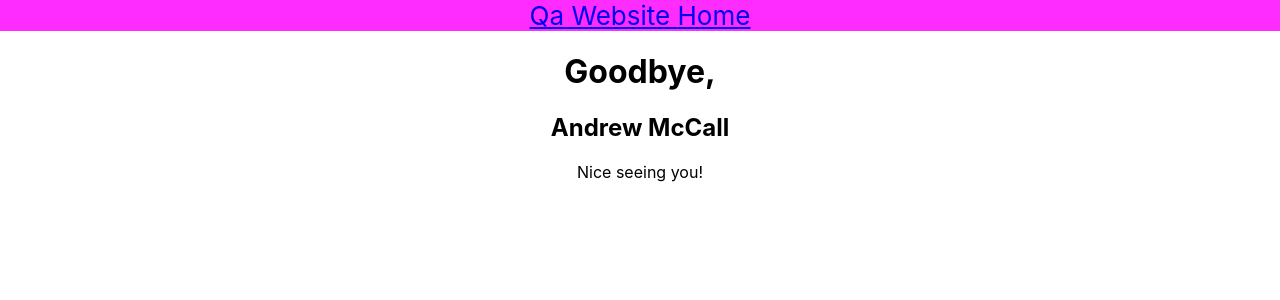
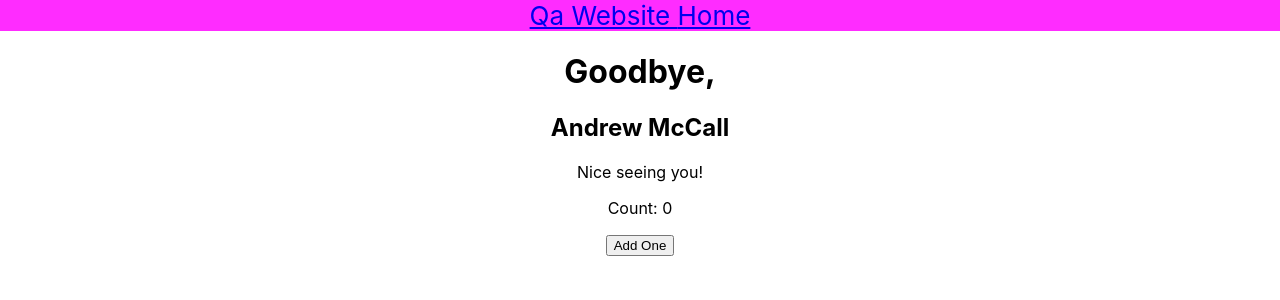
Before and after one commit to Andrew-McCall/ReactDemo, a React (Create React App) app: page / in a window 1280 px wide. Shown: the top 300 px of the page. Built offline with nearby package versions, Linux system fonts and the light colour scheme.

Commit message:
Created Clicker with useSate

```diff
--- a/src/App.js
+++ b/src/App.js
@@ -1,4 +1,5 @@
 import './App.css';
+import Clicker from './components/clicker';
 
 import Header from './components/Header/header';
 import Message from './components/message';
@@ -9,6 +10,7 @@ function App() {
     <div className="App">
       <Header/>
       <Message name={"Andrew McCall"} isGreeting={false}/>
+      <Clicker/>
     </div>
   );
 }
--- /dev/null
+++ b/src/components/clicker.jsx
@@ -0,0 +1,24 @@
+import { useState } from "react";
+
+const Clicker = () => {
+
+    // count getter
+    // setCount is the setter
+    // useSate(x) - X is the defualt value
+    const [count, setCount] = useState(0);
+
+    const AddOne = (e) => {
+        setCount(count+1)
+        console.log(count)
+    }
+
+    return(<div>
+
+        <p> Count: {count}</p>
+        <button onClick={AddOne}> Add One </button>
+
+    </div>)
+
+}
+
+export default Clicker;
```
